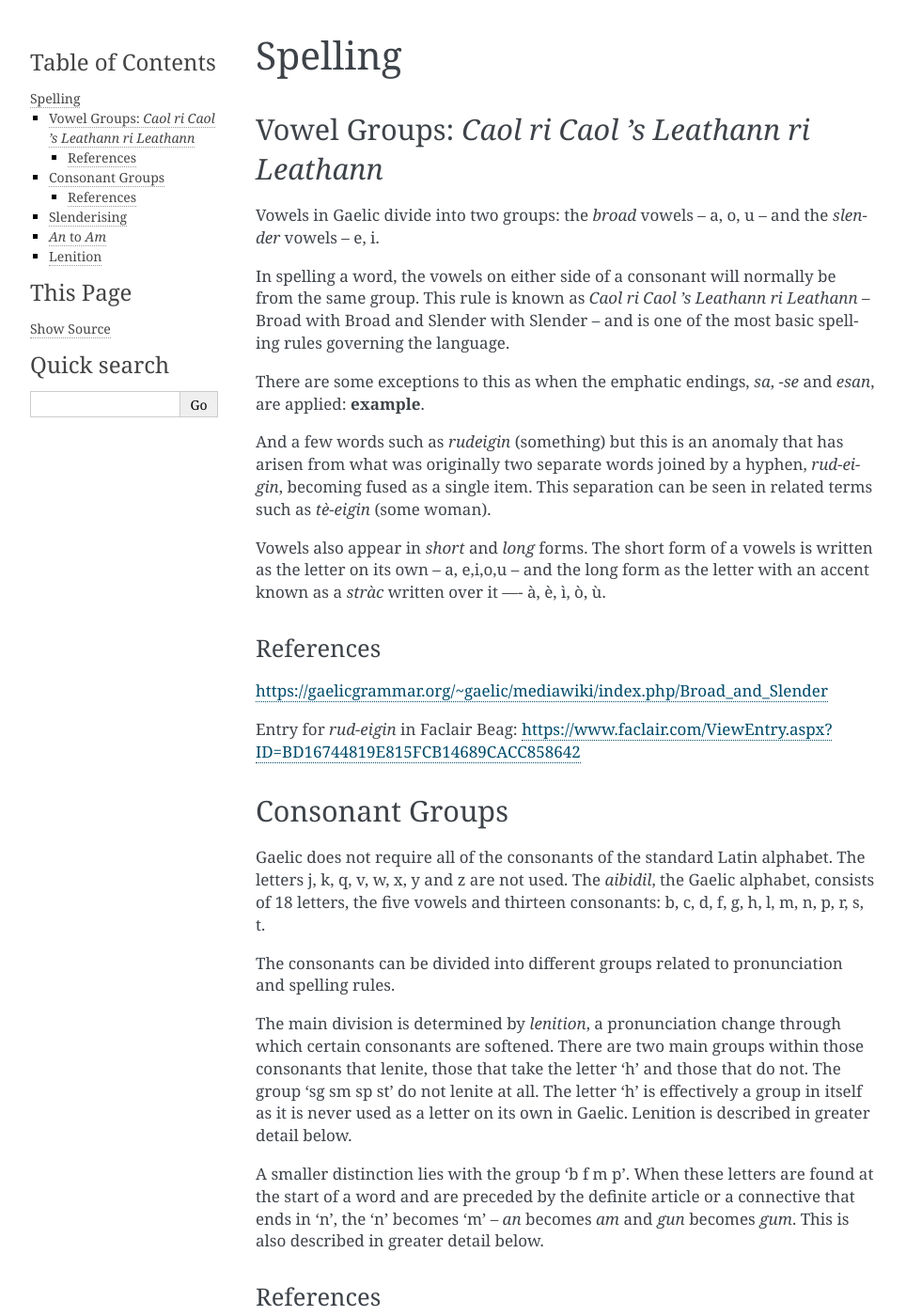
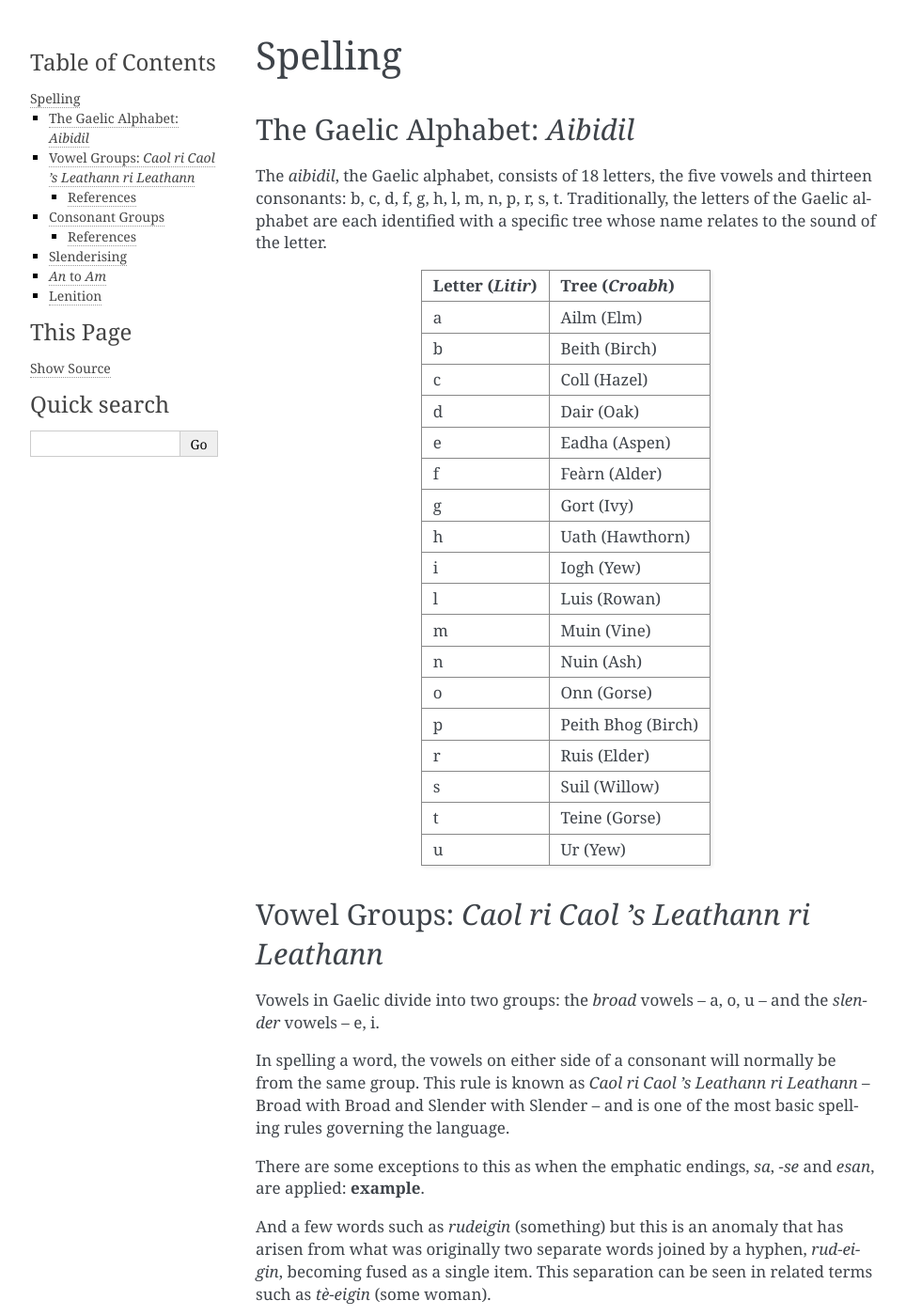
Before and after one commit to ComputationalGaelic/GaelicDiagrams, a Sphinx documentation site: the page built from docs/spelling.rst, in a window 1280 px wide and 1400 px high. Shown: the whole window at 94% size, without its empty margins (148-1112 px from the left). Built offline with Sphinx 7.4.7, drawn with Linux system fonts in a browser that asks for light colours; some of the changed text lies outside the part shown.

Commit message:
alphabet table

```diff
--- a/docs/spelling.rst
+++ b/docs/spelling.rst
@@ -3,6 +3,37 @@ Spelling
 ========
 
 .. index:: spelling
+
+The Gaelic Alphabet: *Aibidil*
+------------------------------
+
+.. index:: alphabet
+
+The *aibidil*, the Gaelic alphabet, consists of 18 letters, the five vowels and thirteen consonants: b, c, d, f, g, h, l, m, n, p, r, s, t. Traditionally, the letters of the Gaelic alphabet are each identified with a specific tree whose name relates to the sound of the letter.
+
+================ ===============
+Letter (*Litir*) Tree (*Croabh*)
+================ ===============
+a                Ailm (Elm)
+b                Beith (Birch)
+c                Coll (Hazel)
+d                Dair (Oak)
+e                Eadha (Aspen)
+f                Feàrn (Alder)
+g                Gort (Ivy)
+h                Uath (Hawthorn)
+i                Iogh (Yew)
+l                Luis (Rowan)
+m                Muin (Vine)
+n                Nuin (Ash)
+o                Onn (Gorse)
+p                Peith Bhog (Birch)
+r                Ruis (Elder)
+s                Suil (Willow)
+t                Teine (Gorse)
+u                Ur (Yew)
+================ ===============
+
 
 Vowel Groups: *Caol ri Caol ’s Leathann ri Leathann*
 ----------------------------------------------------
@@ -43,7 +74,7 @@ Consonant Groups
 
 .. index:: consonants
 
-Gaelic does not require all of the consonants of the standard Latin alphabet. The letters j, k, q, v, w, x, y and z are not used. The *aibidil*, the Gaelic alphabet, consists of 18 letters, the five vowels and thirteen consonants: b, c, d, f, g, h, l, m, n, p, r, s, t.
+Gaelic does not require all of the consonants of the standard Latin alphabet. The letters j, k, q, v, w, x, y and z are not used.
 
 .. graphviz:: ../gaelic_diagrams/spelling/gaelic_consonants.dot
 	:caption: Gaelic consonants.
@@ -63,6 +94,8 @@ References
 
 https://en.wikipedia.org/wiki/Scottish_Gaelic_orthography
 
+https://gaelicgrammar.org/~gaelic/mediawiki/index.php/Orthography
+
 
 Slenderising
 ------------
```
Also changed, not shown: docs/index.rst (+0 -9 lines).
